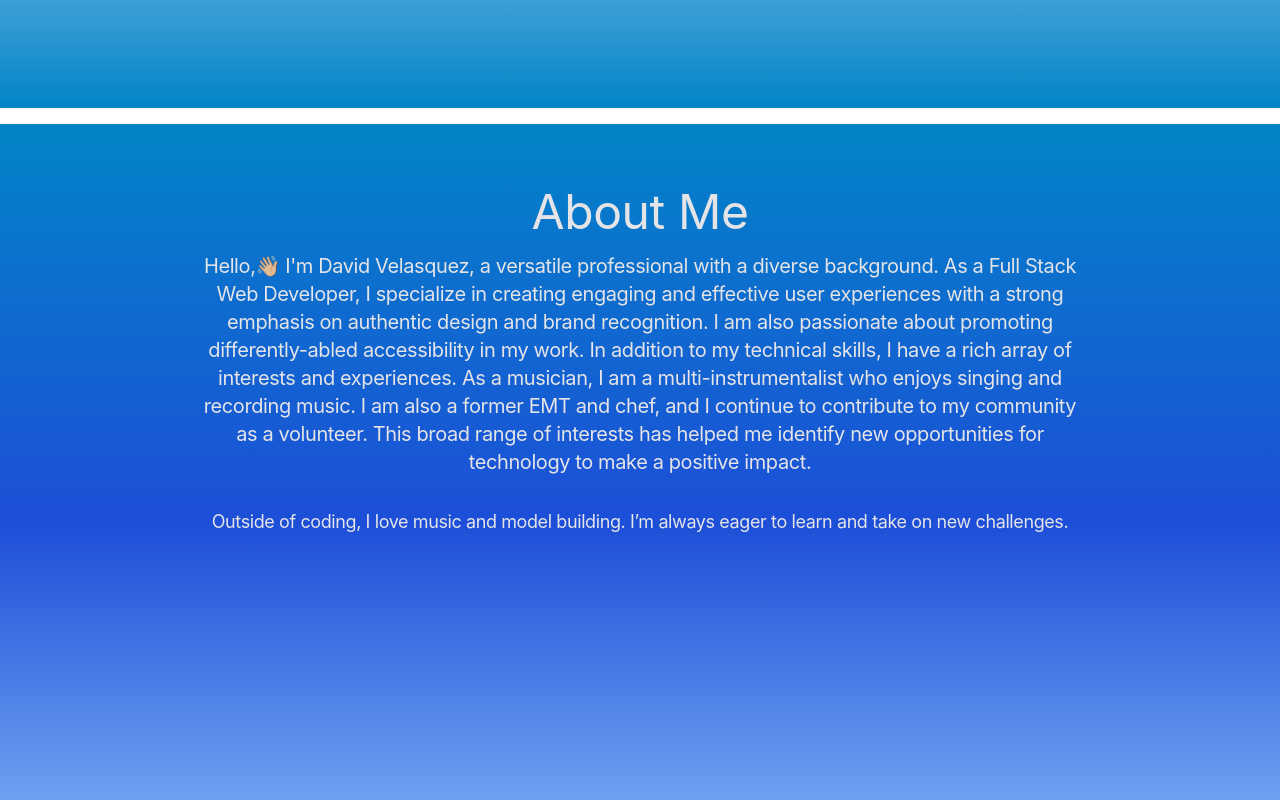
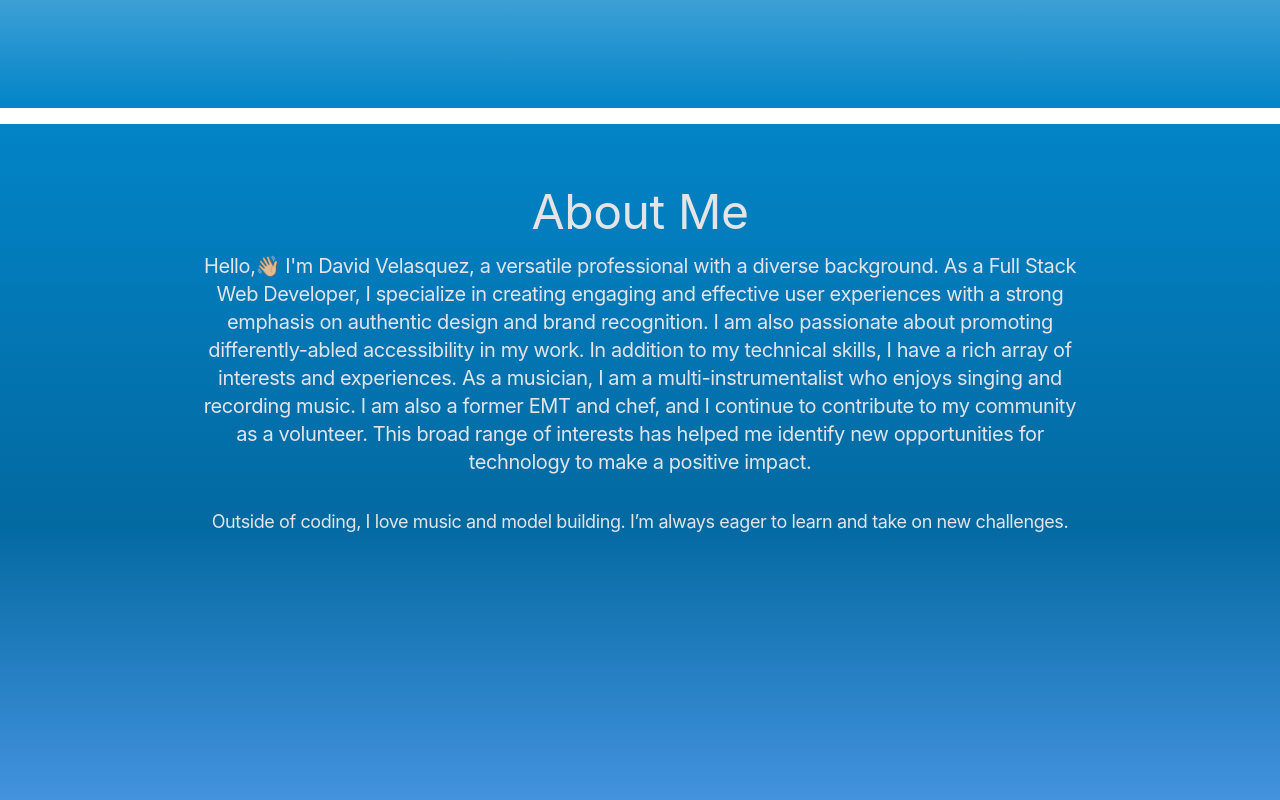
Before and after one commit to davidxv15/Portfolio-2, a React (Vite) app: page / in a window 1280 px wide. Shown: the part 780-1580 px from the top of the page. Built offline with nearby package versions, Linux system fonts and the light colour scheme; a web font is replaced by a local one.

Commit message:
aboutMe: gradient

```diff
--- a/src/components/AboutMe.tsx
+++ b/src/components/AboutMe.tsx
@@ -2,7 +2,7 @@ import * as React from 'react';
 
 const AboutMe: React.FC = () => {
   return (
-    <section className="bg-gradient-to-b from-sky-600 via-blue-700 to-blue-300 text-zinc-200 tracking-tight py-12 h-screen px-4 sm:px-8" id="about">
+    <section className="bg-gradient-to-b from-sky-600 via-sky-700 to-blue-400 text-zinc-200 tracking-tight py-12 h-screen px-4 sm:px-8" id="about">
       <div className="max-w-4xl mx-auto text-center">
         <h2 className="text-5xl font-league mb-4 mt-4">About Me</h2>
         <p className="text-lg sm:text-xl leading-relaxed mb-8">
```
